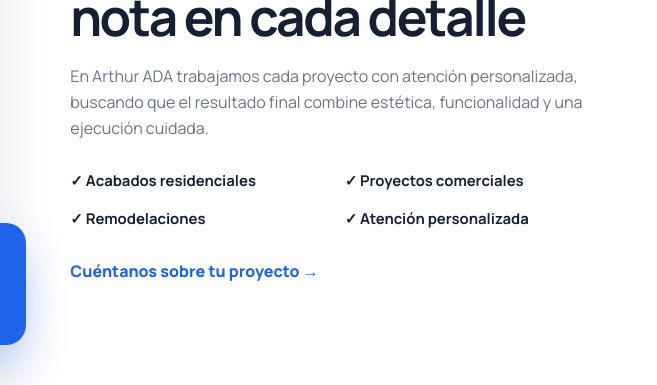
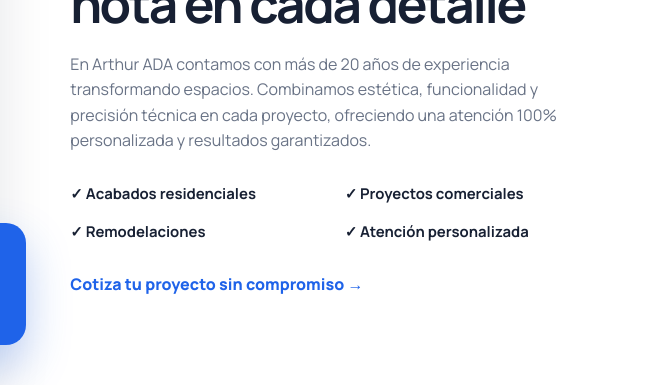
Before and after one commit to diego2648/ada_site_v2, a plain HTML site: page index.html in a window 1280 px wide. Shown: the part 1152-1537 px from the top of the page, 623-1280 px from the left. Drawn offline with Linux system fonts and the light colour scheme.

Commit message:
Update index.html

```diff
--- a/index.html
+++ b/index.html
@@ -102,12 +102,12 @@
         <div class="about-copy reveal-right">
           <span class="section-label">Quiénes somos</span>
           <h2>Experiencia que se nota en cada detalle</h2>
-          <p>En Arthur ADA trabajamos cada proyecto con atención personalizada, buscando que el resultado final combine estética, funcionalidad y una ejecución cuidada.</p>
+          <p>En Arthur ADA contamos con más de 20 años de experiencia transformando espacios. Combinamos estética, funcionalidad y precisión técnica en cada proyecto, ofreciendo una atención 100% personalizada y resultados garantizados.</p>
           <div class="check-list">
             <div>✓ Acabados residenciales</div><div>✓ Proyectos comerciales</div>
             <div>✓ Remodelaciones</div><div>✓ Atención personalizada</div>
           </div>
-          <a href="#contacto" class="text-link micro-link">Cuéntanos sobre tu proyecto →</a>
+          <a href="#contacto" class="text-link micro-link">Cotiza tu proyecto sin compromiso →</a>
         </div>
       </div>
     </section>
```
